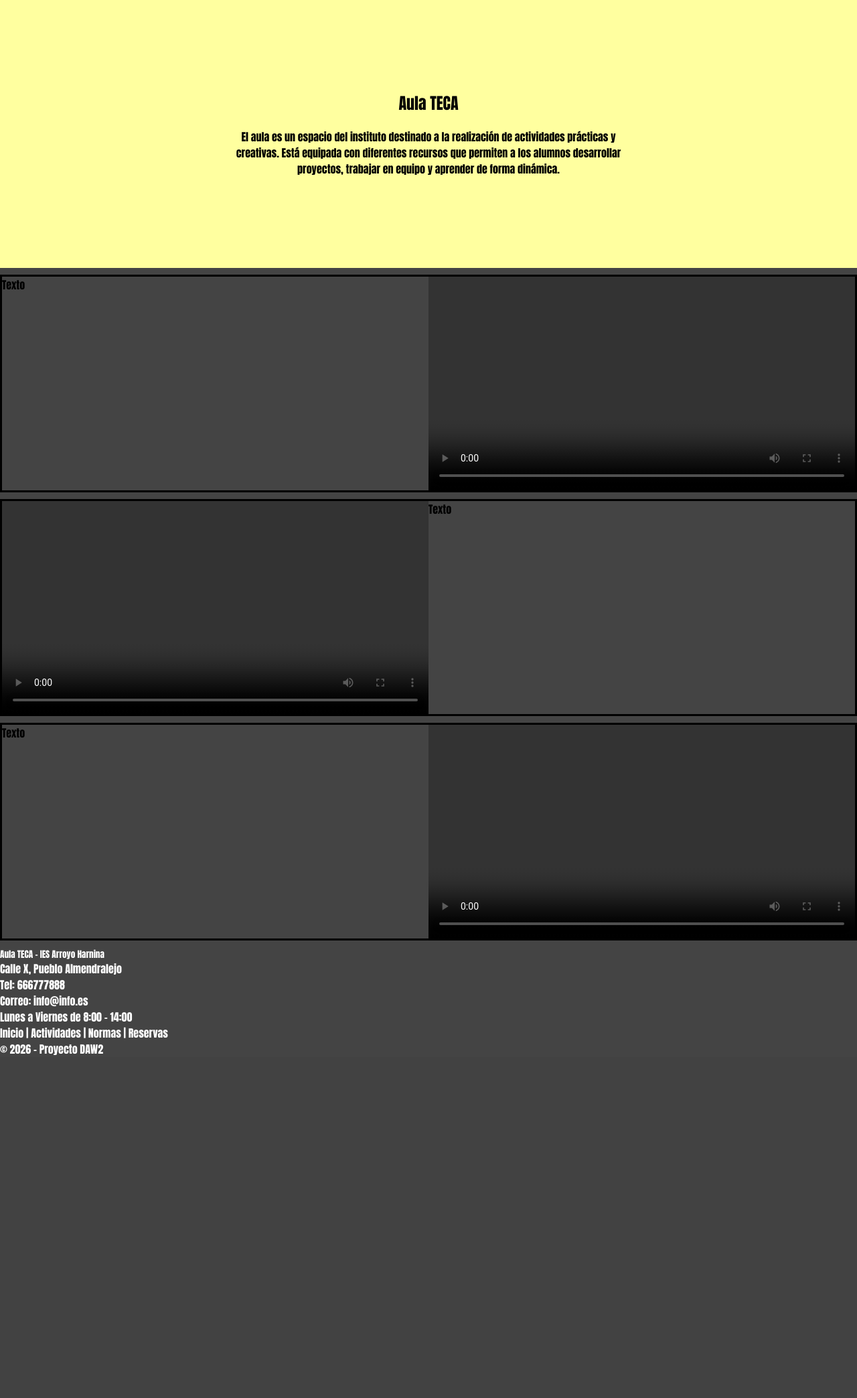
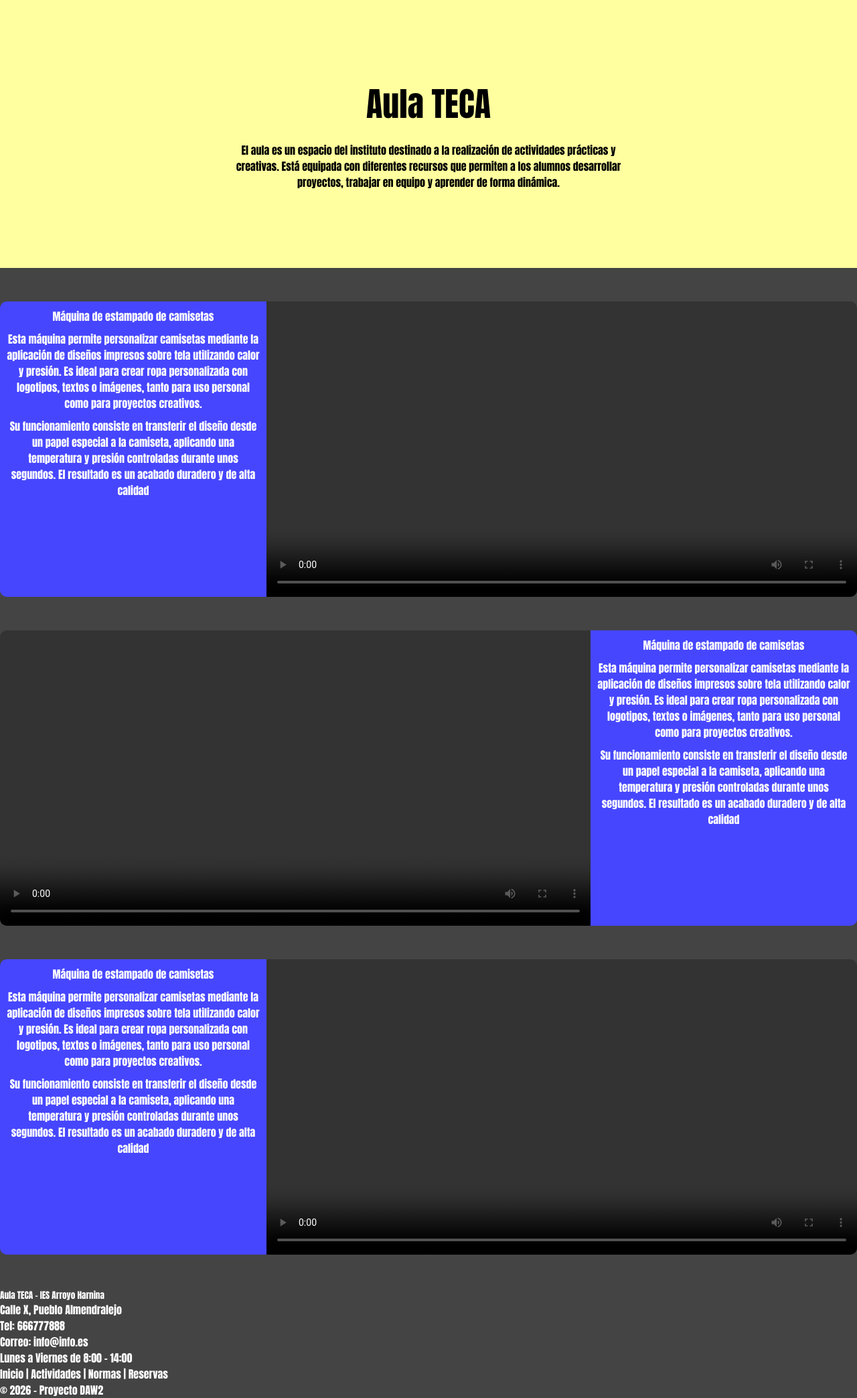
Before and after one commit to Charlie25052005/ProyectoAulaATECA, a PHP site: page / in a window 1280 px wide. Shown: the part 90-2177 px from the top of the page at 67% size. Before the commit the page ends 1665 px from the top, so only its background shows below. Run offline with PHP 8.4, Linux system fonts and the light colour scheme.

Commit message:
Terminando Landing Page

```diff
--- a/css/style.css
+++ b/css/style.css
@@ -4,6 +4,7 @@
     --bg-text: #ffff9f;
     --color-txt-header: #000;
     --bg-button: #0000B1;
+    --bg-video: #4646FF;
 
     --R1: 4px;
     --R2: 8px;
@@ -62,8 +63,12 @@ header {
     height: 400px;
     background-color: var(--bg-text);
 
+    h1 {
+        font-size: 50px;
+    }
+
     p {
-        width: 100%;
+        width: 95%;
         max-width: 600px;
     }
 
@@ -74,11 +79,23 @@ header {
 .seccion_informativa {
     article {
         display: flex;
-        border: solid;
-        margin: 10px auto;
+        margin: 50px auto;
+        border-radius: 10px ;
+        overflow: hidden ;
 
-        * {
-            flex: 1;
+        video {
+            flex: 7;
+        }
+
+        div {
+            display: flex;
+            flex-direction: column;
+            text-align: center;
+            gap: 10px;
+            padding: 10px;
+            flex: 3;
+            background-color: var(--bg-video);
+            color: #fff ;
         }
 
         @media screen and (max-width: 600px) {
@@ -87,7 +104,6 @@ header {
             }
 
         }
-
 
     }
 
@@ -99,9 +115,10 @@ header {
 
     }
 
+
 }
 
 
 footer {
-    color: #fff ;
+    color: #fff;
 }
--- a/index.html
+++ b/index.html
@@ -29,20 +29,43 @@
     <section class="seccion_informativa">
 
         <article class="seccion_informativa_actividad_1">
-            <p>Texto</p>
+            <div>
+                <h4>Máquina de estampado de camisetas</h4>
+                <p>Esta máquina permite personalizar camisetas mediante la aplicación de diseños impresos sobre tela
+                    utilizando calor y presión. Es ideal para crear ropa personalizada con logotipos, textos o imágenes,
+                    tanto para uso personal como para proyectos creativos.</p>
+                <p>Su funcionamiento consiste en transferir el diseño desde un papel especial a la camiseta, aplicando
+                    una temperatura y presión controladas durante unos segundos. El resultado es un acabado duradero y
+                    de alta calidad</p>
+            </div>
             <video controls></video>
         </article>
         <article class="seccion_informativa_actividad_2">
             <video controls></video>
-            <p>Texto</p>
+            <div>
+                <h4>Máquina de estampado de camisetas</h4>
+                <p>Esta máquina permite personalizar camisetas mediante la aplicación de diseños impresos sobre tela
+                    utilizando calor y presión. Es ideal para crear ropa personalizada con logotipos, textos o imágenes,
+                    tanto para uso personal como para proyectos creativos.</p>
+                <p>Su funcionamiento consiste en transferir el diseño desde un papel especial a la camiseta, aplicando
+                    una temperatura y presión controladas durante unos segundos. El resultado es un acabado duradero y
+                    de alta calidad</p>
+            </div>
         </article>
         <article class="seccion_informativa_actividad_3">
-            <p>Texto</p>
+            <div>
+                <h4>Máquina de estampado de camisetas</h4>
+                <p>Esta máquina permite personalizar camisetas mediante la aplicación de diseños impresos sobre tela
+                    utilizando calor y presión. Es ideal para crear ropa personalizada con logotipos, textos o imágenes,
+                    tanto para uso personal como para proyectos creativos.</p>
+                <p>Su funcionamiento consiste en transferir el diseño desde un papel especial a la camiseta, aplicando
+                    una temperatura y presión controladas durante unos segundos. El resultado es un acabado duradero y
+                    de alta calidad</p>
+            </div>
             <video controls></video>
         </article>
 
     </section>
-
 
     <footer>
         <h5>Aula TECA - IES Arroyo Harnina</h5>
```
